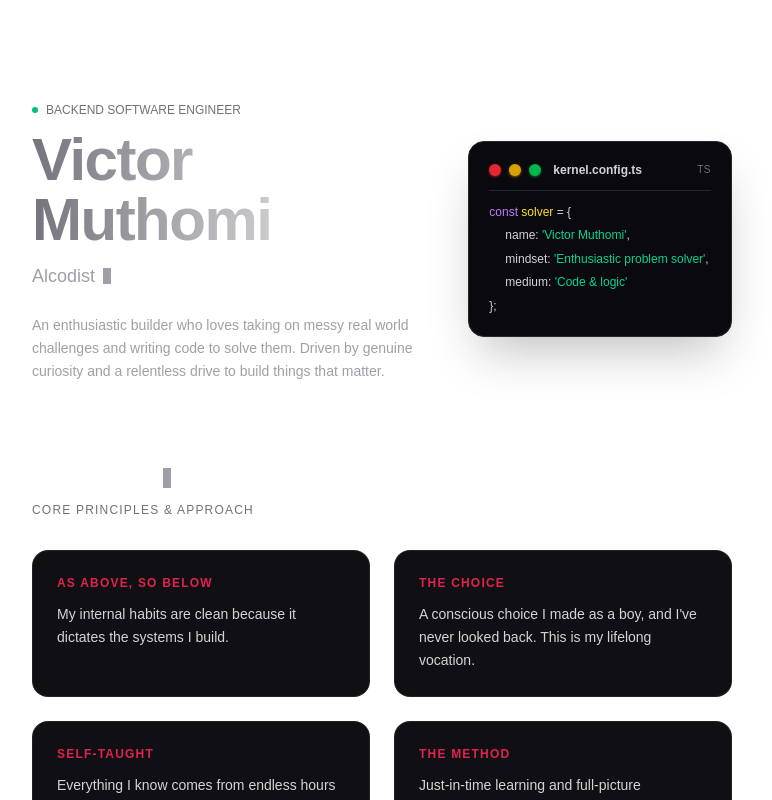
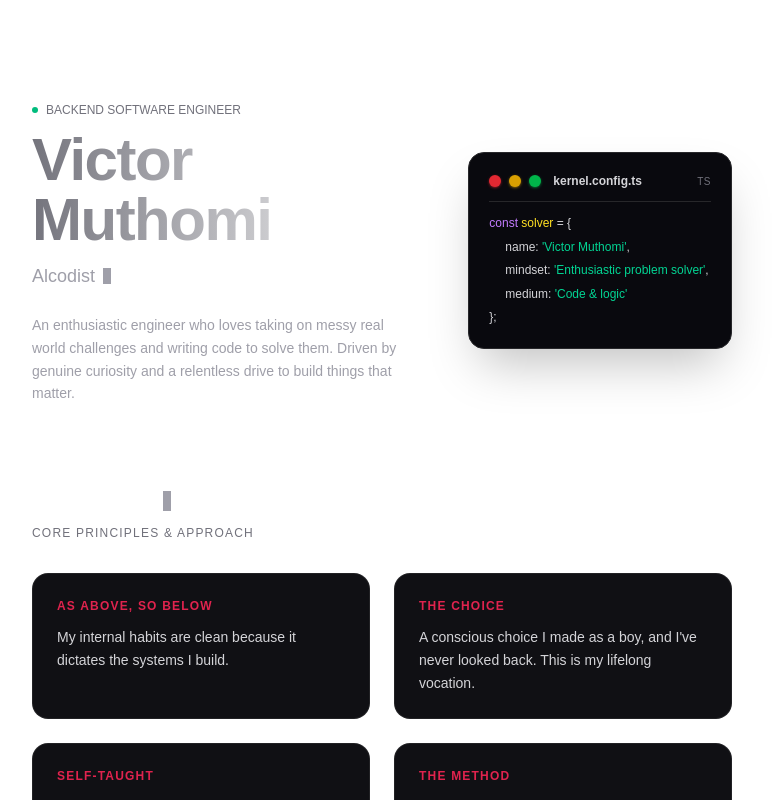
Before and after one commit to muthomi101/victormuthomi, a Next.js app: page / in a window 1280 px wide. Shown: the top 800 px of the page, without its empty margins (258-1030 px from the left). Built offline with nearby package versions, Linux system fonts and the light colour scheme.

Commit message:
Change builder to engineer.'

```diff
--- a/src/components/Hero.tsx
+++ b/src/components/Hero.tsx
@@ -24,7 +24,7 @@ export function Hero() {
         </div>
 
         <p className="text-sm text-zinc-400 leading-relaxed max-w-xl font-mono">
-          An enthusiastic builder who loves taking on messy real world
+          An enthusiastic engineer who loves taking on messy real world
           challenges and writing code to solve them. Driven by genuine curiosity
           and a relentless drive to build things that matter.
         </p>
```
